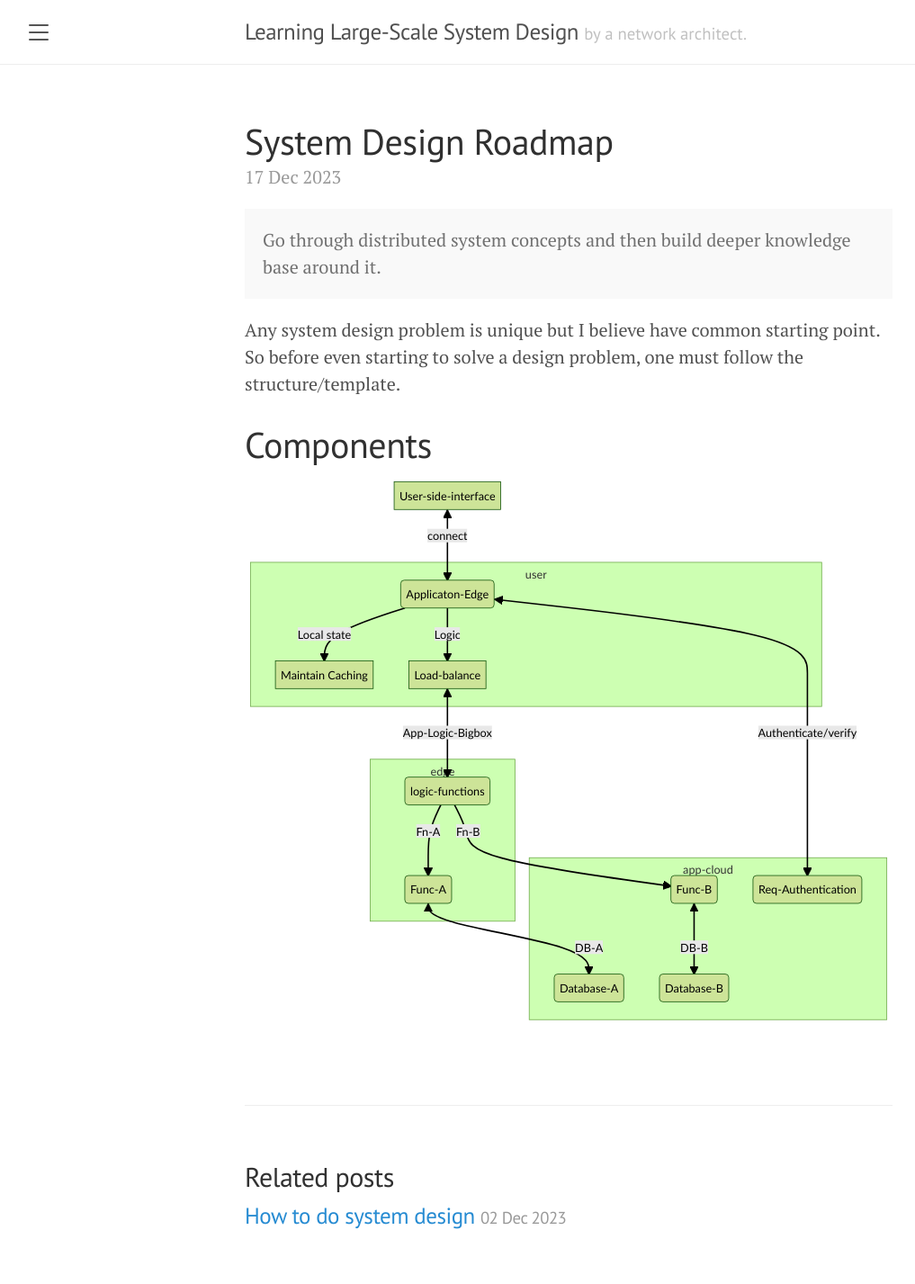
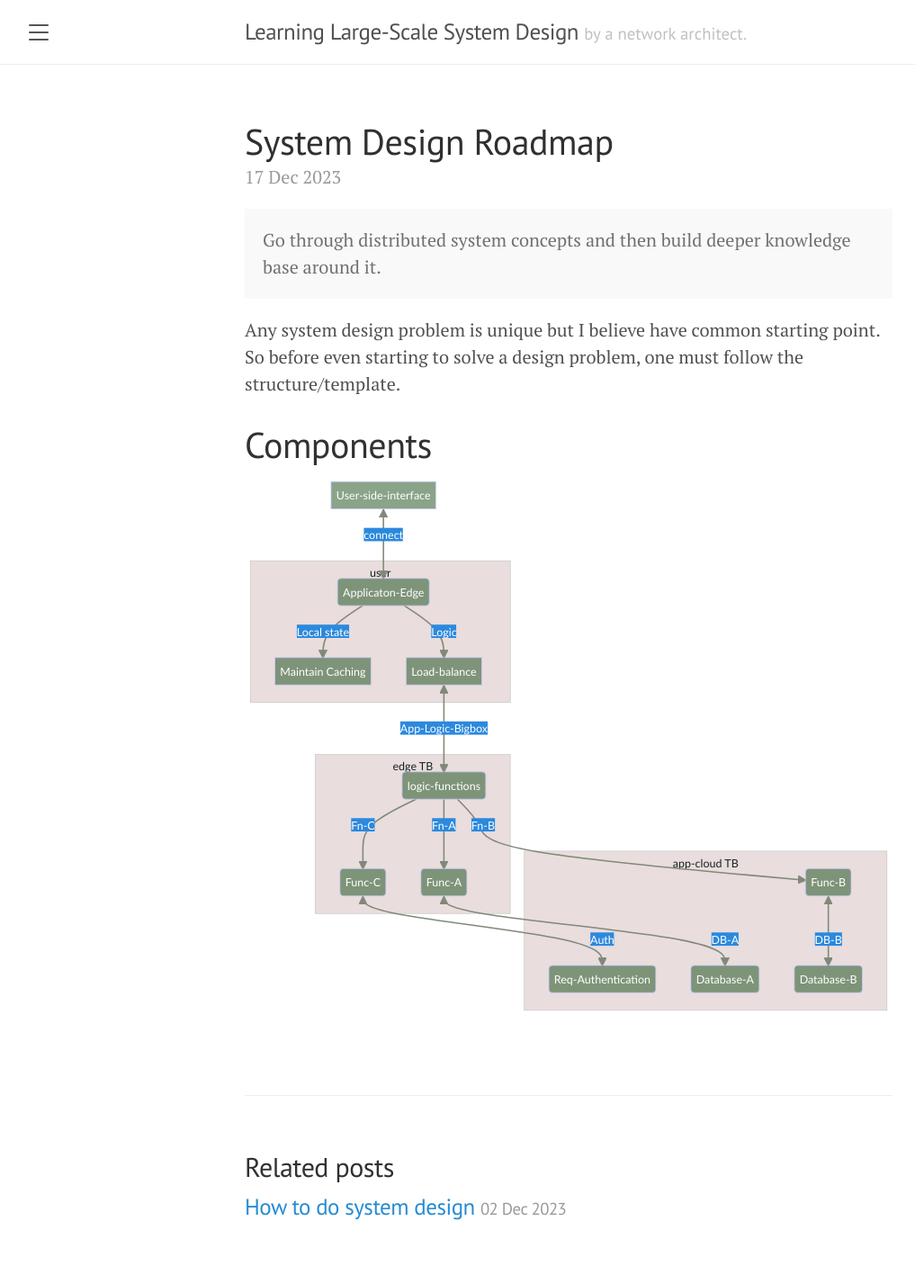
Before and after one commit to kiranmak/sysarch, a Jekyll site: the page built from _posts/2023-12-17-roadmap.md, in a window 1280 px wide. Shown: the whole page at 90% size, without its empty margins (8-1025 px from the left). Built offline with Jekyll 4.4.1, drawn with Linux system fonts in a browser that asks for light colours.

Commit message:
Update 2023-12-17-roadmap.md

```diff
--- a/_posts/2023-12-17-roadmap.md
+++ b/_posts/2023-12-17-roadmap.md
@@ -14,7 +14,19 @@ Any system design problem is unique but I believe have common starting point. So
 
 
 <div class="mermaid">
-%%{init:{'theme':'forest'}}%%
+%%{
+  init: {
+    'theme': 'base',
+    'themeVariables': {
+    'primaryColor': '#2528',
+    'primaryTextColor': '#fff',
+    'primaryBorderColor': '#CCFF',
+    'lineColor': '#808979',
+    'secondaryColor': '#2C89DD',
+    'tertiaryColor': '#e9dddd'
+    }
+  }
+}%%
 
 flowchart TB
     A[User-side-interface] <-->| connect| B(Applicaton-Edge)
@@ -22,13 +34,14 @@ flowchart TB
     B -->|Local state| D[Maintain Caching]
     B -->|Logic| E[Load-balance]
   end
-  subgraph edge
+  subgraph edge TB
     E <-->|App-Logic-Bigbox| F(logic-functions)
     F--> | Fn-A| G(Func-A)
+    F--> | Fn-C| C(Func-C)
   end
-  subgraph app-cloud
-    B<--> |Authenticate/verify| C(Req-Authentication)
+  subgraph app-cloud TB
     F--> | Fn-B| H(Func-B)
+    C<--> |Auth| R(Req-Authentication)
     G<--> | DB-A| I(Database-A)
     H<--> | DB-B| J(Database-B)
   end
```
